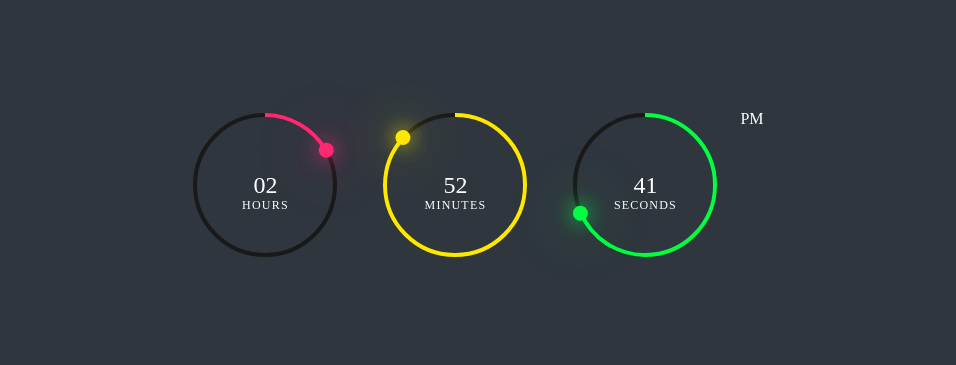
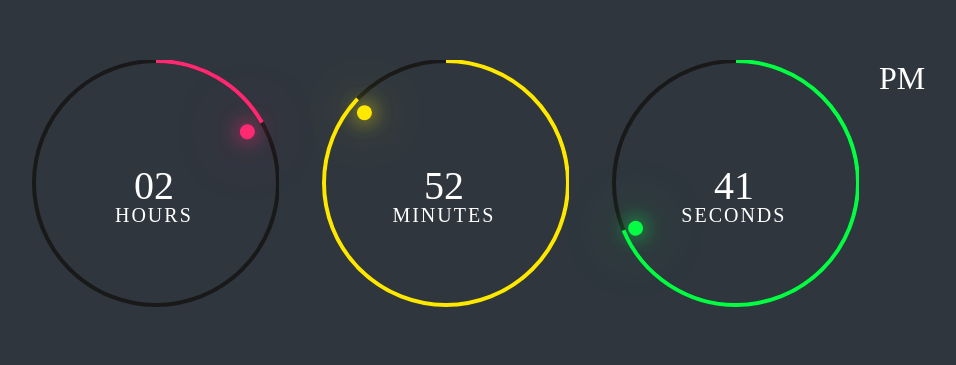
Before and after one commit to dennyneelamkavil/Dgital-Clock, a plain HTML site: page index.html in a window 1280 px wide. Shown: the part 223-588 px from the top of the page, without its empty margins (153-1109 px from the left). Drawn offline with Linux system fonts and the light colour scheme.

Commit message:
clock size increased

```diff
--- a/index.html
+++ b/index.html
@@ -10,27 +10,27 @@
 
 <body>
     <div id="time">
-        <div class="circle" style="--clr:#ff2972;">
+        <div class="circle" style="--size: 250px; --clr:#ff2972;">
             <div class="dots hr_dot"></div>
             <svg class="svg">
-                <circle class="cir1" cx="70" cy="70" r="70"></circle>
-                <circle class="cir2" cx="70" cy="70" r="70" id="hh"></circle>
+                <circle class="cir1" cx="122" cy="122" r="122"></circle>
+                <circle class="cir2" cx="122" cy="122" r="122" id="hh"></circle>
             </svg>
             <div id="hours" class="div">00</div>
         </div>
-        <div class="circle" style="--clr:#fee800;">
+        <div class="circle" style="--size: 250px; --clr:#fee800;">
             <div class="dots min_dot"></div>
             <svg class="svg">
-                <circle class="cir1" cx="70" cy="70" r="70"></circle>
-                <circle class="cir2" cx="70" cy="70" r="70" id="mm"></circle>
+                <circle class="cir1" cx="122" cy="122" r="122"></circle>
+                <circle class="cir2" cx="122" cy="122" r="122" id="mm"></circle>
             </svg>
             <div id="minutes" class="div">00</div>
         </div>
-        <div class="circle" style="--clr:#04fc43;">
+        <div class="circle" style="--size: 250px; --clr:#04fc43;">
             <div class="dots sec_dot"></div>
             <svg class="svg">
-                <circle class="cir1" cx="70" cy="70" r="70"></circle>
-                <circle class="cir2" cx="70" cy="70" r="70" id="ss"></circle>
+                <circle class="cir1" cx="122" cy="122" r="122"></circle>
+                <circle class="cir2" cx="122" cy="122" r="122" id="ss"></circle>
             </svg>
             <div id="seconds" class="div">00</div>
         </div>
--- a/main.js
+++ b/main.js
@@ -34,9 +34,9 @@ setInterval(() => {
     seconds.innerHTML = s + "<br><span>Seconds</span>";
     ampm.innerHTML = am;
 
-    hh.style.strokeDashoffset = 440 - (440 * h) / 12;
-    mm.style.strokeDashoffset = 440 - (440 * m) / 60;
-    ss.style.strokeDashoffset = 440 - (440 * s) / 60;
+    hh.style.strokeDashoffset = 770 - (770 * h) / 12;
+    mm.style.strokeDashoffset = 770 - (770 * m) / 60;
+    ss.style.strokeDashoffset = 770 - (770 * s) / 60;
 
 
     hr_dot.style.transform = `rotate(${h * 30}deg)`;
--- a/style.css
+++ b/style.css
@@ -14,8 +14,8 @@ body{
 
 .circle {
     position: relative;
-    width: 150px;
-    height: 150px;
+    width: var(--size, 150px);
+    height: var(--size, 150px);
     display: flex;
     justify-content: center;
     align-items: center;
@@ -23,8 +23,8 @@ body{
 
 .svg{
     position: relative;
-    width: 150px;
-    height: 150px;
+    width: var(--size, 150px);
+    height: var(--size, 150px);
     transform: rotate(270deg);
 
 }
@@ -45,14 +45,14 @@ body{
     stroke: var(--clr);
     stroke-width: 4;
     transform: translate(5px,5px);
-    stroke-dasharray: 440;
+    stroke-dasharray: 770;
 }
 
 .div{
     position: absolute;
     text-align: center;
     font-weight: 500;
-    font-size: 1.5rem;
+    font-size: 2.5rem;
 }
 
 .div span{
@@ -66,7 +66,7 @@ body{
 
 .ap{
     position: relative;
-    font-size: 1rem;
+    font-size: 2rem;
     transform: translateX(-20px);
 }
 
@@ -82,7 +82,7 @@ body{
 .dots::before{
     content: '';
     position: absolute;
-    top: -3px;
+    top: 10px;
     width: 15px;
     height: 15px;
     background: var(--clr);
```
